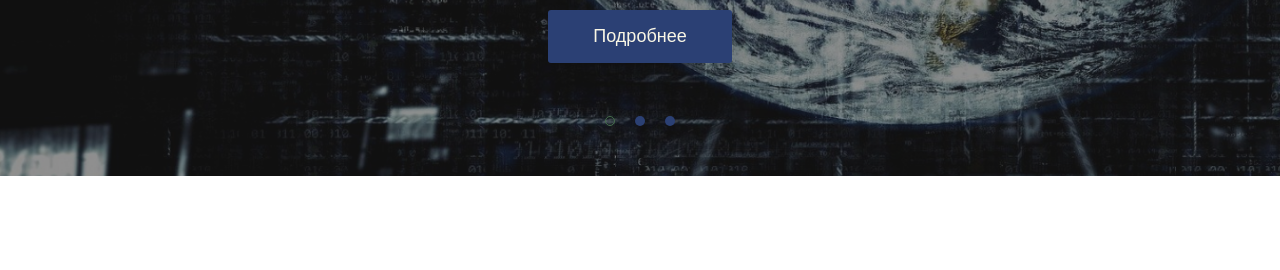
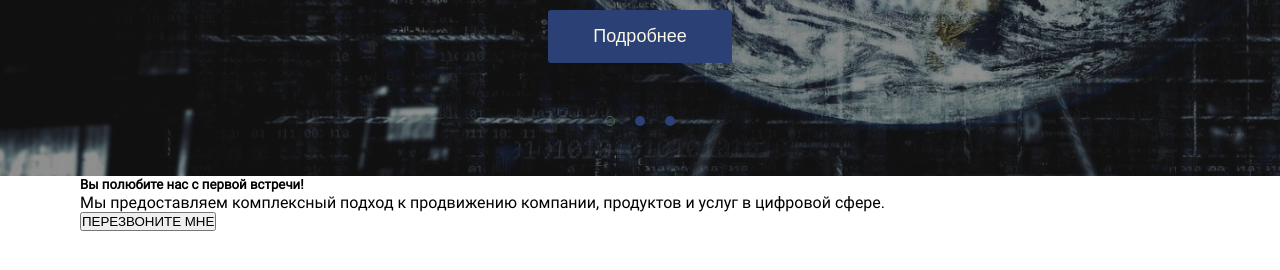
Before and after one commit to EPShepelev/mobile-first_project, a website: page app/index.html in a window 1280 px wide. Shown: the part 394-664 px from the top of the page. Drawn offline with nearby package versions, Linux system fonts and the light colour scheme.

Commit message:
created section call and added html

```diff
--- a/app/index.html
+++ b/app/index.html
@@ -54,6 +54,18 @@
         </div>
       </div>
     </section>
+    <section class="call">
+      <div class="container">
+        <div class="call__inner">
+          <h5 class="call__title">Вы полюбите нас с первой встречи!</h5>
+          <p class="call__text">
+            Мы предоставляем комплексный подход к продвижению компании,
+            продуктов и услуг в цифровой сфере.
+          </p>
+          <button class="call__btn">ПЕРЕЗВОНИТЕ МНЕ</button>
+        </div>
+      </div>
+    </section>
     <script
       src="https://code.jquery.com/jquery-3.5.1.min.js"
       integrity="sha256-9/aliU8dGd2tb6OSsuzixeV4y/faTqgFtohetphbbj0="
```
